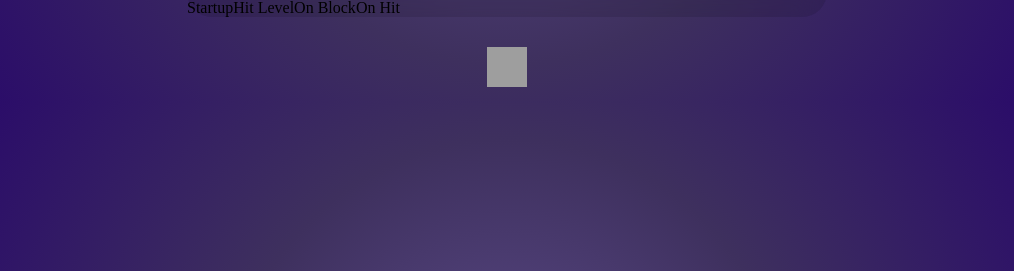
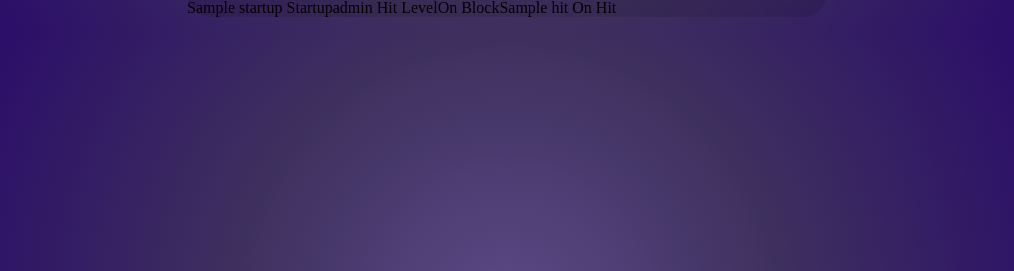
Before and after one commit to TeeGOD/TagFrame, a Django app: template main/templates/character.html in a window 1280 px wide. Shown: the part 529-800 px from the top of the page, without its empty margins (133-1147 px from the left). Run offline with Django 5.2, Linux system fonts and the light colour scheme; the template is opened without the code that fills it: most values are stand-ins (such as "Sample title", 1, 10 or a date in 2020); grey boxes are pictures that could not be loaded.

Commit message:
Add move_name field to FrameData model and update character view for display

```diff
--- a/main/models.py
+++ b/main/models.py
@@ -28,6 +28,7 @@
     hit = models.TextField(null=True, blank=True)
     counter_hit = models.TextField(null=True, blank=True)
     notes = models.TextField(null=True, blank=True)
+    move_name = models.TextField(null=True, blank=True)
 
     def __str__(self):
         return f"{self.character.name} - {self.move}"
--- a/main/templates/character.html
+++ b/main/templates/character.html
@@ -16,7 +16,11 @@
 
             <div class="move_card">
                     <div id="key_div">
-                        {% for key_group in move %}
+                        {% if move.move_name%}
+                            <p>{{ move.move_name }}</p>
+                            {%  endif %}
+
+                        {% for key_group in move.move %}
                             {% if key_group|length > 1 %}
                                 {% for key in key_group %}
                                     <img src="{% static 'keys/'|add:key|add:'.png' %}" alt="{{ key }}" style="width: 35px; height: 35px;">
@@ -24,42 +28,22 @@
                             {% else %}
                                 <img src="{% static 'keys/'|add:key_group.0|add:'.png' %}" alt="{{ key_group.0 }}" style="width: 35px; height: 35px;">
                             {% endif %}
+                        {% endfor %}
 
-                        {% endfor %}
                     </div>
                 <div>
                     <img src="{% static 'images/move_cards/img/Kazuya_default.png'%}" class="card_placeholder">
                 </div>
                 <div class="move_main_info">
                     <p class="main_info_txt">
-                        Startup</p>
+                       {{ move.startup}} Startup</p>
                     <p class="main_info_txt">
-                        Hit Level</p>
+                        {{ move.hit_level }} Hit Level</p>
                     <p class="main_info_txt">
-                        On Block</p>
+                       {{ move.block }} On Block</p>
                     <p class="main_info_txt">
-                        On Hit</p>
+                        {{ move.hit }} On Hit</p>
                 </div>
-            </div>
-
-        {% endfor %}
-        </div>
-    </div>
-    <div id="card_container">
-        <div id = "moves_card">
-        {% for move in moves_list %}
-
-            <div class="move_card">
-                {% for key_group in move %}
-                    {% if key_group|length > 1 %}
-                        {% for key in key_group %}
-                            <img src="{% static 'keys/'|add:key|add:'.png' %}" alt="{{ key }}" style="width: 40px; height: 40px;">
-                        {% endfor %}
-                    {% else %}
-                        <img src="{% static 'keys/'|add:key_group.0|add:'.png' %}" alt="{{ key_group.0 }}" style="width: 40px; height: 40px;">
-                    {% endif %}
-
-                {% endfor %}
             </div>
 
         {% endfor %}
--- a/main/views.py
+++ b/main/views.py
@@ -98,6 +98,7 @@
             "block": move.block,
             "hit": move.hit,
             "counter_hit": move.counter_hit,
+            "move_name": move.move_name
         })
 
     return render(request, "character.html", {"moves_list": moves_list, "character_list": character_list, "character_name": character.replace("_", " "),})
```
